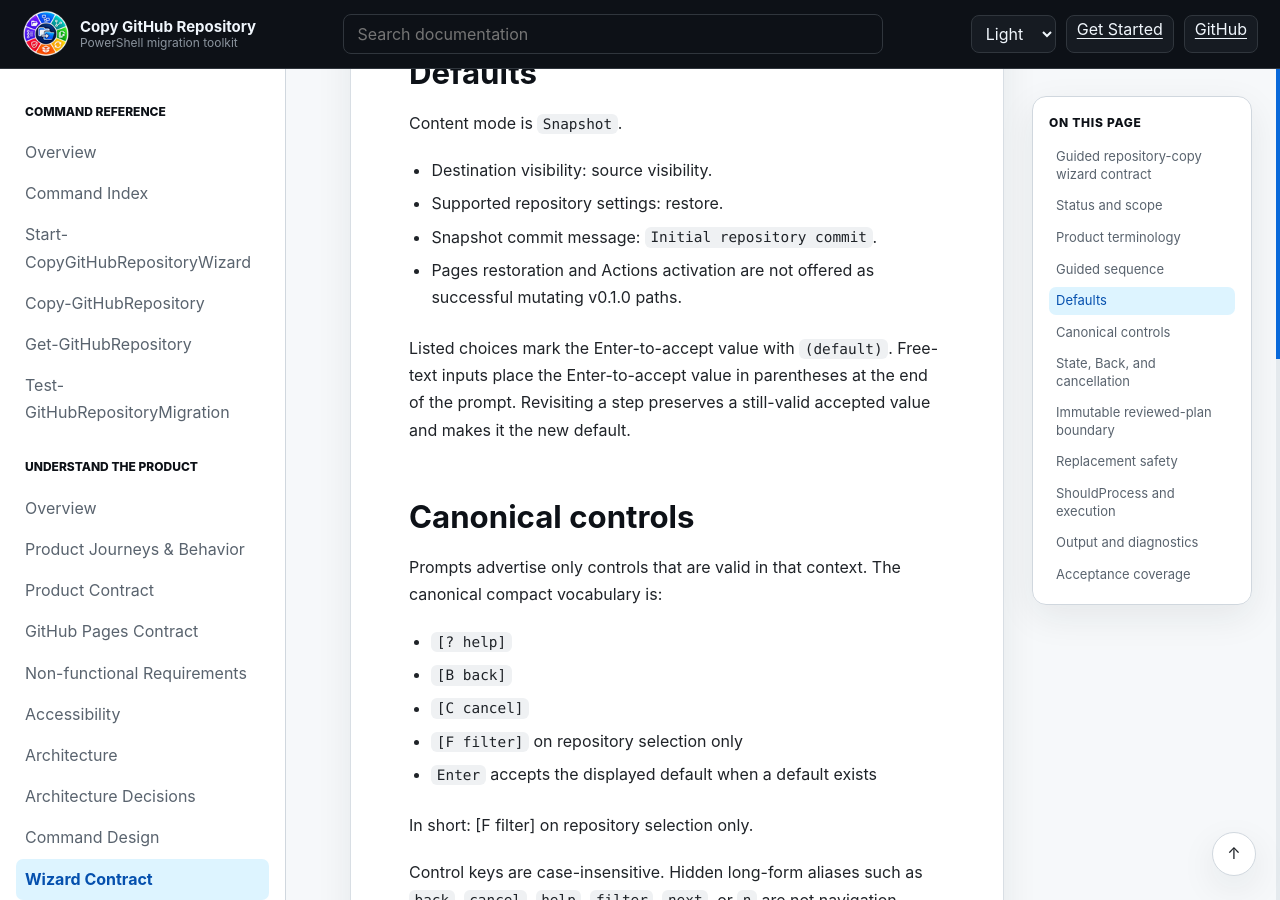
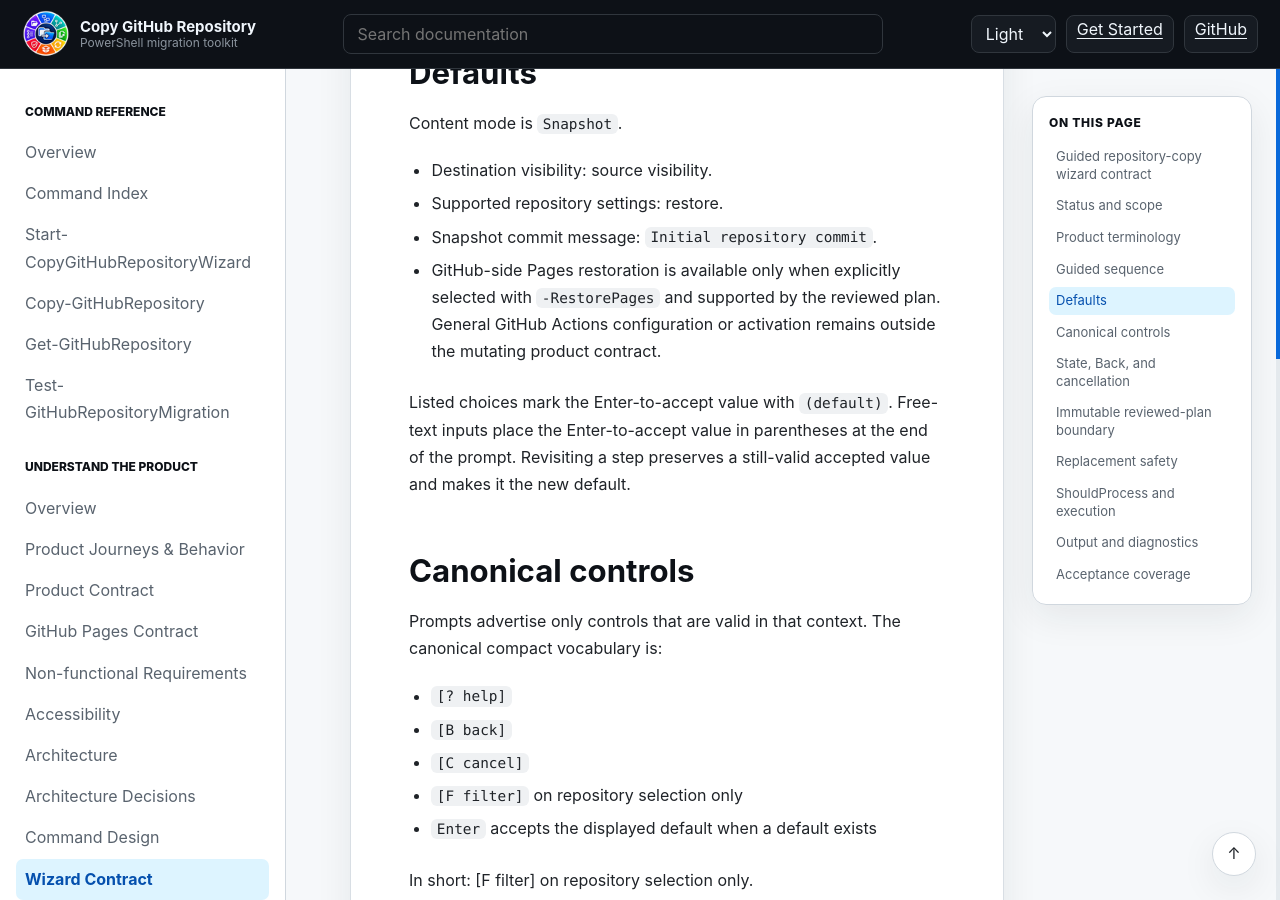
Before and after one commit to infoconex/copy-github-repo, a Jekyll site: the page built from docs/product/wizard-contract.md, in a window 1280 px wide and 900 px high, scrolled down 1796 px. Built offline with Jekyll 4.4.1, drawn with Linux system fonts in a browser that asks for light colours; some of the changed text lies outside the part shown.

Commit message:
docs: align current release-line contracts without changing historical evidence (#179)

```diff
--- a/docs/product/wizard-contract.md
+++ b/docs/product/wizard-contract.md
@@ -45,7 +45,7 @@ Content mode is `Snapshot`.
 - Destination visibility: source visibility.
 - Supported repository settings: restore.
 - Snapshot commit message: `Initial repository commit`.
-- Pages restoration and Actions activation are not offered as successful mutating v0.1.0 paths.
+- GitHub-side Pages restoration is available only when explicitly selected with `-RestorePages` and supported by the reviewed plan. General GitHub Actions configuration or activation remains outside the mutating product contract.
 
 Listed choices mark the Enter-to-accept value with `(default)`. Free-text inputs place the Enter-to-accept value in parentheses at the end of the prompt. Revisiting a step preserves a still-valid accepted value and makes it the new default.
 
@@ -115,4 +115,4 @@ Successful interactive execution does not dump the raw execution object. Automat
 
 Pester covers repository filtering, displayed controls, default behavior, Back/state preservation, contextual help, cancellation, real PlanOnly review, exact reviewed-plan execution, ShouldProcess, Snapshot/FullHistory terminology, replacement confirmation, source drift before mutation, replan behavior, presentation fallbacks, and installed-module packaging.
 
-The v0.1.0 wizard work does not create a release tag or GitHub Release; release publication remains a separate explicit boundary.
+The wizard never creates a stable release tag or GitHub Release. Product migration and stable release publication remain separate explicit boundaries.
```
